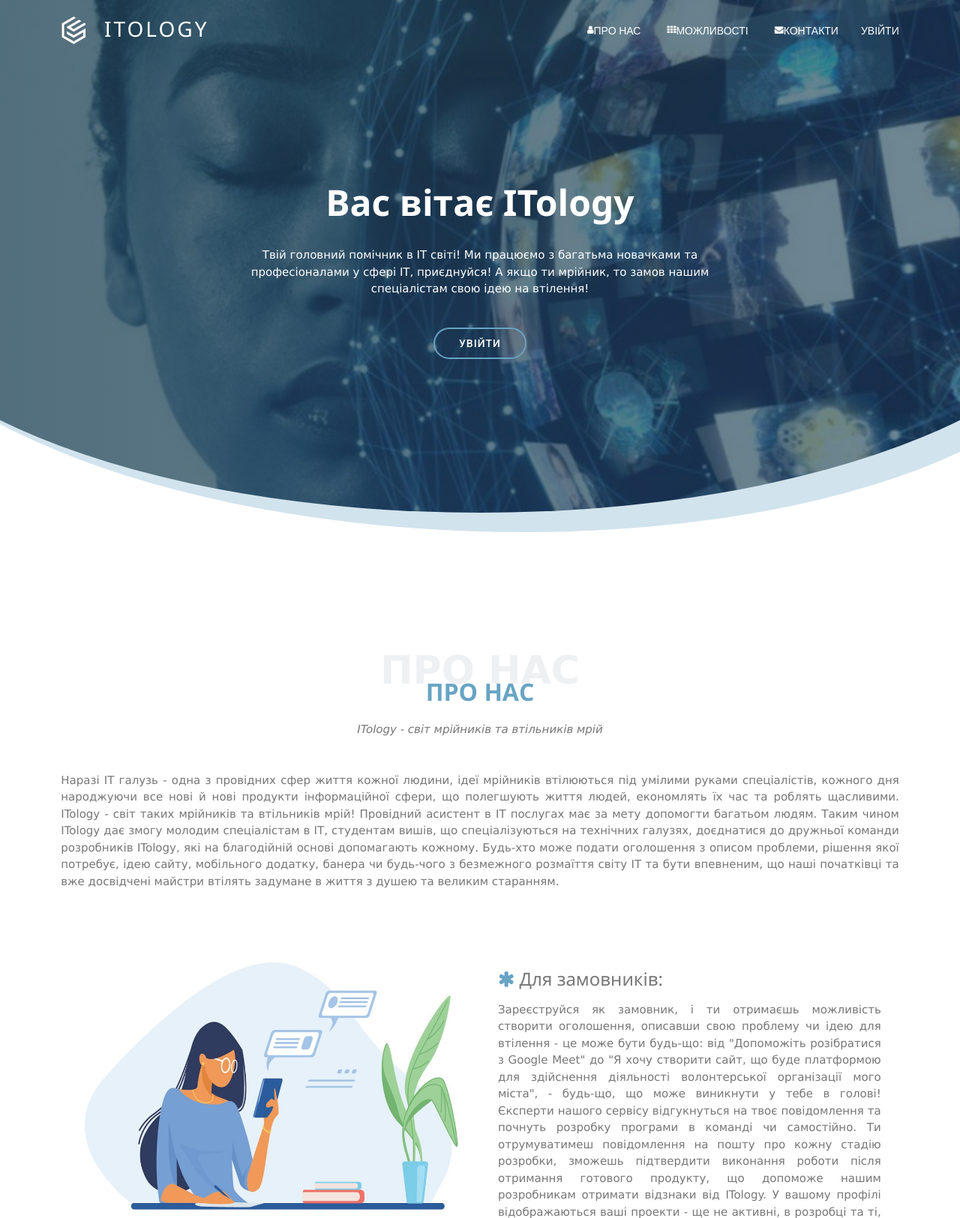
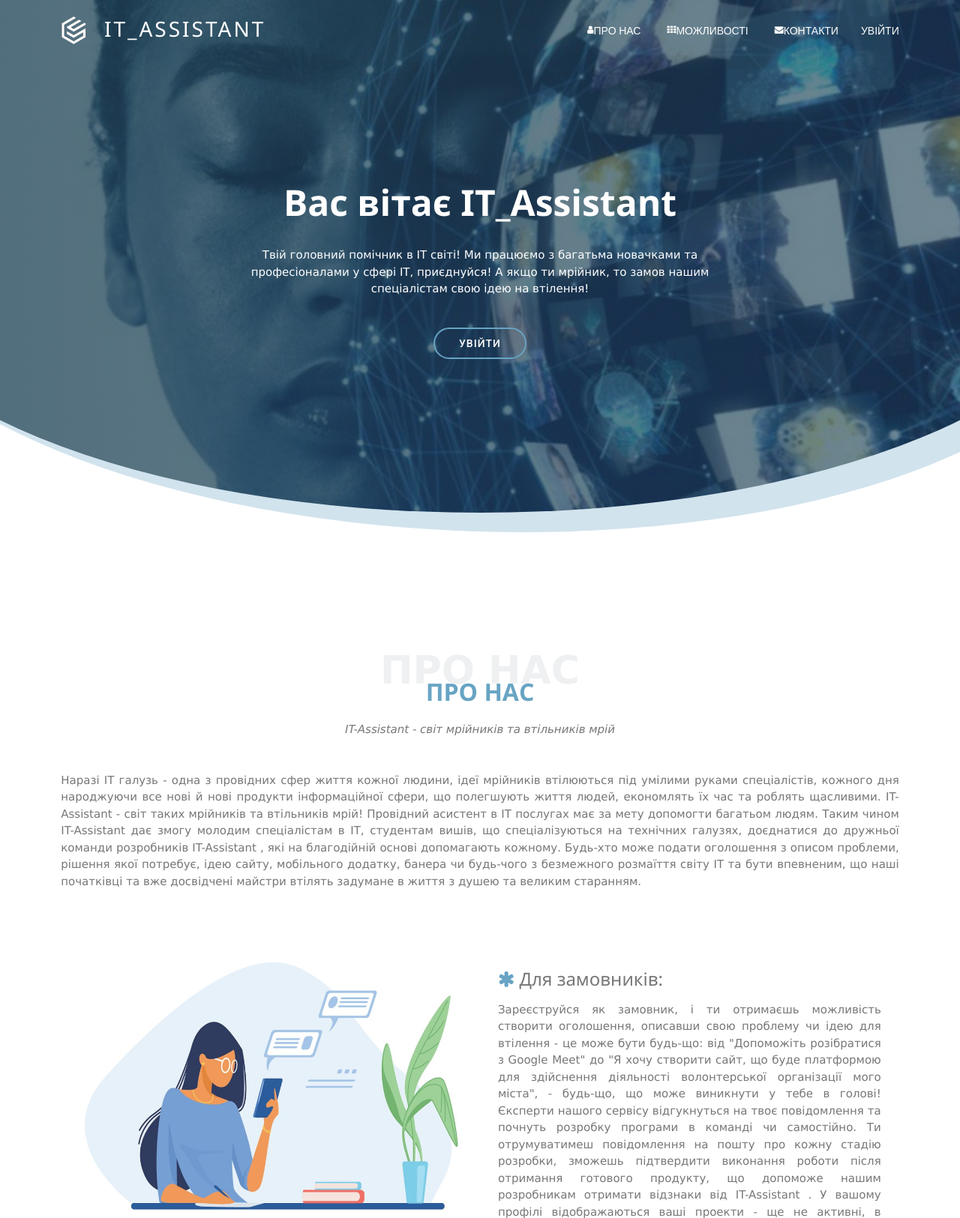
Before and after one commit to SvetlanaSumets11/itology, a Django app: page / in a window 1280 px wide. Shown: the top 1625 px of the page at 75% size. Run offline with Django 4.2, Linux system fonts and the light colour scheme; parts of the project's set-up code (start-up, migrations or seed data) failed here and were passed over; some libraries are stand-ins or nearby versions.

Commit message:
Some commit

```diff
--- a/itology/config.py
+++ b/itology/config.py
@@ -5,6 +5,8 @@ env = Env()
 env.read_env('.env')
 
 
+# ACCOUNT_TYPE = (('Individual', 'Персона'), ('Company', 'Компанія'))
+# USER_TYPE = (('Customer', 'Замовник'), ('Expert', 'Експерт'))
 ACCOUNT_TYPE = (('Individual', 'Individual'), ('Company', 'Company'))
 USER_TYPE = (('Customer', 'Customer'), ('Expert', 'Expert'))
 
--- a/templates/home/landing.html
+++ b/templates/home/landing.html
@@ -6,7 +6,7 @@
     <meta charset="utf-8">
     <meta content="width=device-width, initial-scale=1.0" name="viewport">
 
-    <title>ITOLOGY</title>
+    <title>IT-ASSISTANT</title>
     <meta content="" name="description">
     <meta content="" name="keywords">
 
@@ -42,7 +42,7 @@
                     <img src="/media/images/logo.png" alt="">
                 </div>
                 <div class="col">
-                    <h1 class="text-light"><a href=""><span>ITOLOGY</span></a></h1>
+                    <h1 class="text-light"><a href=""><span>IT_ASSISTANT</span></a></h1>
                 </div>
             </div>
         </div>
@@ -65,7 +65,7 @@
     <div class="container carousel carousel-fade" data-bs-ride="carousel" data-bs-interval="5000">
         <div class="carousel-item active">
             <div class="carousel-container">
-                <h2 class="animate__animated animate__fadeInDown">Вас вітає <span>ITology</span></h2>
+                <h2 class="animate__animated animate__fadeInDown">Вас вітає <span>IT_Assistant</span></h2>
                 <p class="animate__animated animate__fadeInUp">Твій головний помічник в IT світі! Ми працюємо з багатьма новачками та професіоналами у сфері IT, приєднуйся! А якщо ти мрійник, то замов нашим спеціалістам свою ідею на втілення!</p>
                 <a href="{% url 'login' %}" class="btn-get-started animate__animated animate__fadeInUp">УВІЙТИ</a>
             </div>
@@ -79,12 +79,12 @@
         <div class="section-title">
             <span>ПРО НАС</span>
             <h2>ПРО НАС</h2>
-            <p class="w3-center"><em>ITology - світ мрійників та втільників мрій</em></p>
+            <p class="w3-center"><em>IT-Assistant  - світ мрійників та втільників мрій</em></p>
         </div>
         <p>Наразі IT галузь - одна з провідних сфер життя кожної людини, ідеї мрійників втілюються під умілими руками спеціалістів, кожного дня народжуючи все нові й нові
-            продукти інформаційної сфери, що полегшують життя людей, економлять їх час та роблять щасливими. ITology - світ таких мрійників та втільників мрій! Провідний
-            асистент в IT послугах має за мету допомогти багатьом людям. Таким чином ITology дає змогу молодим спеціалістам в IT, студентам вишів, що спеціалізуються на
-            технічних галузях, доєднатися до дружньої команди розробників ITology, які на благодійній основі допомагають кожному. Будь-хто може подати оголошення з
+            продукти інформаційної сфери, що полегшують життя людей, економлять їх час та роблять щасливими. IT-Assistant  - світ таких мрійників та втільників мрій! Провідний
+            асистент в IT послугах має за мету допомогти багатьом людям. Таким чином IT-Assistant  дає змогу молодим спеціалістам в IT, студентам вишів, що спеціалізуються на
+            технічних галузях, доєднатися до дружньої команди розробників IT-Assistant , які на благодійній основі допомагають кожному. Будь-хто може подати оголошення з
             описом проблеми, рішення якої потребує, ідею сайту, мобільного додатку, банера чи будь-чого з безмежного розмаїття світу IT та бути впевненим, що наші
             початківці та вже досвідчені майстри втілять задумане в життя з душею та великим старанням.</p>
         <br><br><br>
@@ -98,7 +98,7 @@
                     від "Допоможіть розібратися з Google Meet" до "Я хочу створити сайт, що буде платформою для здійснення діяльності волонтерської організації мого міста", -
                     будь-що, що може виникнути у тебе в голові! Єксперти нашого сервісу відгукнуться на твоє повідомлення та почнуть розробку програми в команді чи самостійно.
                     Ти отрумуватимеш повідомлення на пошту про кожну стадію розробки, зможешь підтвердити виконання роботи після отримання готового продукту, що допоможе нашим
-                    розробникам отримати відзнаки від ITology. У вашому профілі відображаються ваші проекти - ще не активні, в розробці та ті, що вже завершені.</p>
+                    розробникам отримати відзнаки від IT-Assistant . У вашому профілі відображаються ваші проекти - ще не активні, в розробці та ті, що вже завершені.</p>
             </div>
         </div>
         <br><br><br>
@@ -106,13 +106,13 @@
             <div class="w3-col m6 w3-hide-small w3-padding-large">
                 <h3><p><i class="fa fa-asterisk" style="color: #68A4C4"></i> Для експертів: </p></h3>
                 <p>Зареєструйся як експерт, і ти отримаєшь можливість відгукнутися на ідею, що хочешь втілити в життя, стоворити команду, обравши роль та кількість людей
-                    на даній позиції, зібрати експертів на пропоновані тобою ролі та в сформованній команді приступити до розробки. ITology хоче наблизити процес роботи над проектом
+                    на даній позиції, зібрати експертів на пропоновані тобою ролі та в сформованній команді приступити до розробки. IT-Assistant  хоче наблизити процес роботи над проектом
                     до реальних умов розробки в IT компаніях, тож створює для всіх її членів дошку в сервісі Trello.
                     Trello - зручний простір з багатьма можливостями для роботи в команді, надає можливість використовувати дошки з задачами по категоріям виконання,
-                    ITology створює для вас таку дошку з мітками, що відповідають назвам встановленних вами ролей, що суттево пришвидшує менеджмент проекту та робить процес
+                    IT-Assistant  створює для вас таку дошку з мітками, що відповідають назвам встановленних вами ролей, що суттево пришвидшує менеджмент проекту та робить процес
                     розробки зручнішим та приємнішим. По завершенню розробки учасники команди підтверджують виконання роботи, передають готовий продукт замовнику, чекають
-                    його підтвердження та отримують сертифікат про участь в житті ITology, що буде приємним бонусом до CV. Кожен етап супроводжується поштовими повідомленнями,
-                    а всю інформацію - посилання на ваш робочий простір в Trello, розроблені проекти, сертифікати від ITology ти можеш знайти в своєму профілі. </p>
+                    його підтвердження та отримують сертифікат про участь в житті IT-Assistant , що буде приємним бонусом до CV. Кожен етап супроводжується поштовими повідомленнями,
+                    а всю інформацію - посилання на ваш робочий простір в Trello, розроблені проекти, сертифікати від IT-Assistant  ти можеш знайти в своєму профілі. </p>
             </div>
             <div class="w3-col m6 w3-center w3-padding-large">
                 <img src="/media/images/about/Expert.png" class="w3-round w3-image" alt="Photo of Me" width="500" height="333">
@@ -120,7 +120,7 @@
         </div>
         <br><br><br>
         <div class="row w3-content" data-aos="fade-up">
-            <h3 class="w3-center w3-padding-16">ITology - світ різноманітних ідей</h3>
+            <h3 class="w3-center w3-padding-16">IT-Assistant  - світ різноманітних ідей</h3>
             <p class="w3-wide"><i class="fa fa-laptop" style="color: #1e4356"></i>Програмне забезпечення</p>
             <div class="w3-light-grey">
                 <div class="w3-container w3-padding-small w3-center" style="width:90%; background-color: #528ca5; color: white">90%</div>
@@ -167,7 +167,7 @@
             <div class="section-title" style="margin-bottom: 30px;">
                 <span>МОЖЛИВОСТІ</span>
                 <h2>МОЖЛИВОСТІ</h2>
-                <p><em>Задоволені користувачі - головна мета сервісу ITology, ми піклуємось про ваш комфорт та удосконалюемо себе!</em></p>
+                <p><em>Задоволені користувачі - головна мета сервісу IT-Assistant , ми піклуємось про ваш комфорт та удосконалюемо себе!</em></p>
             </div>
 
             <div class="row" data-aos="fade-up">
@@ -194,7 +194,7 @@
                         <li><h4> - Зареєструйся як Експерт;</h4></li>
                         <li><h4> - Знайди оголошення по душі для втілення;</h4></li>
                         <li><h4> - Збери команду експертів та втіль ідею в життя;</h4></li>
-                        <li><h4> - Отримай свій сертифікат від ITology.</h4></li>
+                        <li><h4> - Отримай свій сертифікат від IT-Assistant .</h4></li>
                     </ul>
                 </div>
             </div>
@@ -207,7 +207,7 @@
                     <h3 style="margin-bottom: 30px;">Можливість використовувати надійну зручну платформу для розробки</h3>
                     <ul>
                         <li><h4> - В доступі дошка, де ви можете розміщувати таски для розробки;</h4></li>
-                        <li><h4> - ITology свторює мітки у відповідності зі складом команди, щоб полегшити менеджмент проекту.</h4></li>
+                        <li><h4> - IT-Assistant  свторює мітки у відповідності зі складом команди, щоб полегшити менеджмент проекту.</h4></li>
                     </ul>
                 </div>
             </div>
@@ -217,7 +217,7 @@
                     <img src="/media/images/features/features-4.svg" class="img-fluid" alt="">
                 </div>
                 <div class="col-md-7 pt-5 order-2 order-md-1">
-                    <h3 style="margin-bottom: 30px;">Можливість отримати сертифікат від ITology</h3>
+                    <h3 style="margin-bottom: 30px;">Можливість отримати сертифікат від IT-Assistant </h3>
                     <ul>
                         <li><h4> - У результаті розробленого проекту всі експерти отримують сертифікат;</h4></li>
                         <li><h4> - Сертифікат стане гарним доповненням до вашого CV.</h4></li>
@@ -275,7 +275,7 @@
         <div class="container">
             <div class="row">
                 <div class="col-lg-8">
-                    <h4>ITology - твій головний помічник в IT світі!</h4>
+                    <h4>IT-Assistant - твій головний помічник в IT світі!</h4>
                     <p>Ми працюємо з багатьма новачками та професіоналами у сфері IT, приєднуйся! А якщо ти мрійник, то замов нашим спеціалістам свою ідею на втілення!</p>
                 </div>
                 <div class="col-lg-4">
@@ -292,7 +292,7 @@
             <div class="row">
                 <div class="col-lg-3 col-md-6 footer-links">
                     <a href="#about"><h4>Про нас</h4></a>
-                    <p>Прочитай про шматочок світу ITology</p>
+                    <p>Прочитай про шматочок світу IT-Assistant </p>
                 </div>
 
                 <div class="col-lg-3 col-md-6 footer-links">
--- a/templates/login/change_password.html
+++ b/templates/login/change_password.html
@@ -7,7 +7,7 @@
                 <ol>
                     <li><a href="{% url 'users-home'  %}">Головна</a></li>
                     <li><a href="{% url 'users-profile'  %}">Профіль</a></li>
-                    <li>Change password</li>
+                    <li>Зміна пароля</li>
                 </ol>
             </div>
         </div>
```
Also changed, not shown: templates/advert_board/advert_detail.html (+5 -5 lines), templates/home/base.html (+4 -4 lines), templates/login/profile.html (+8 -8 lines).
